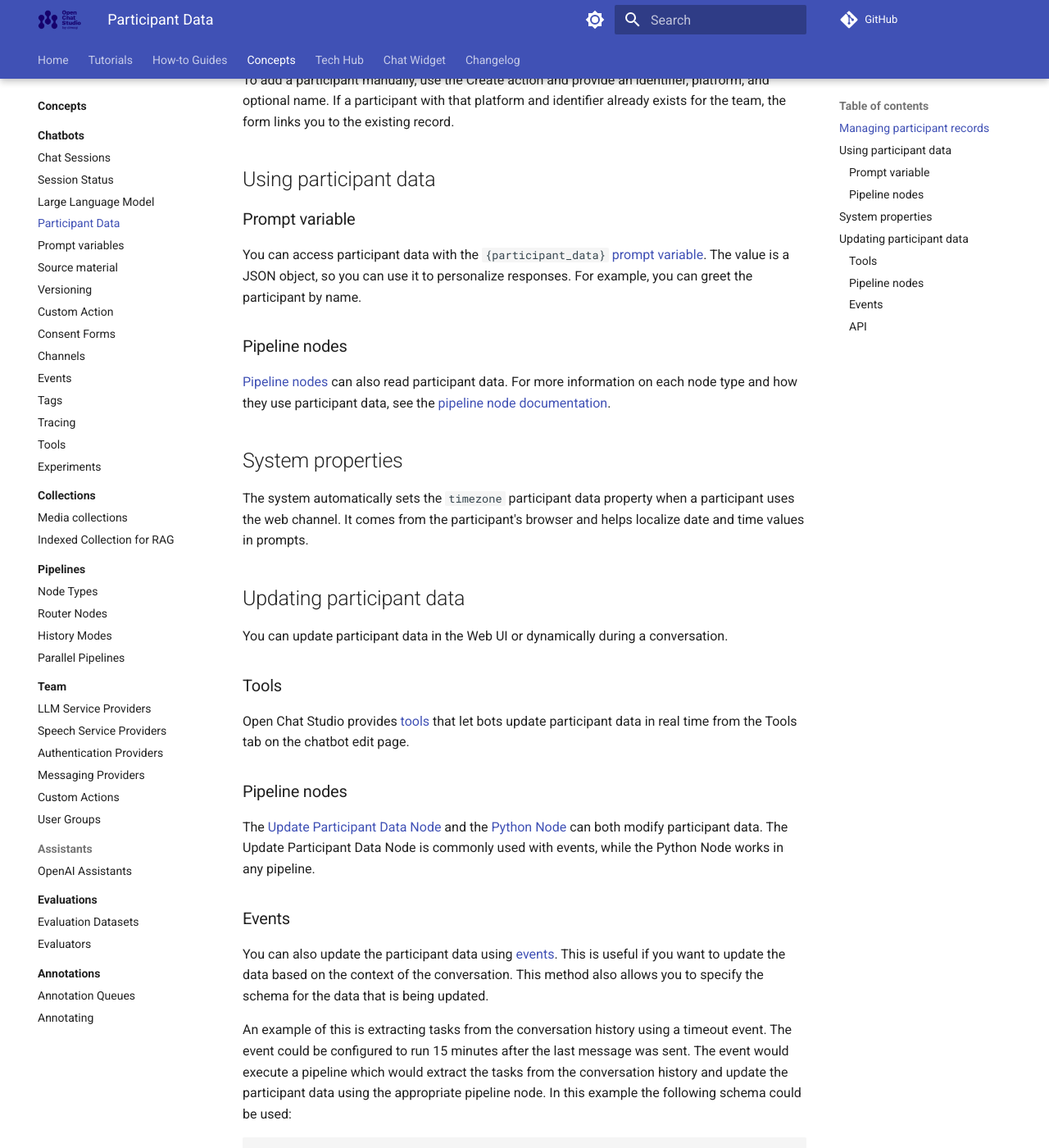
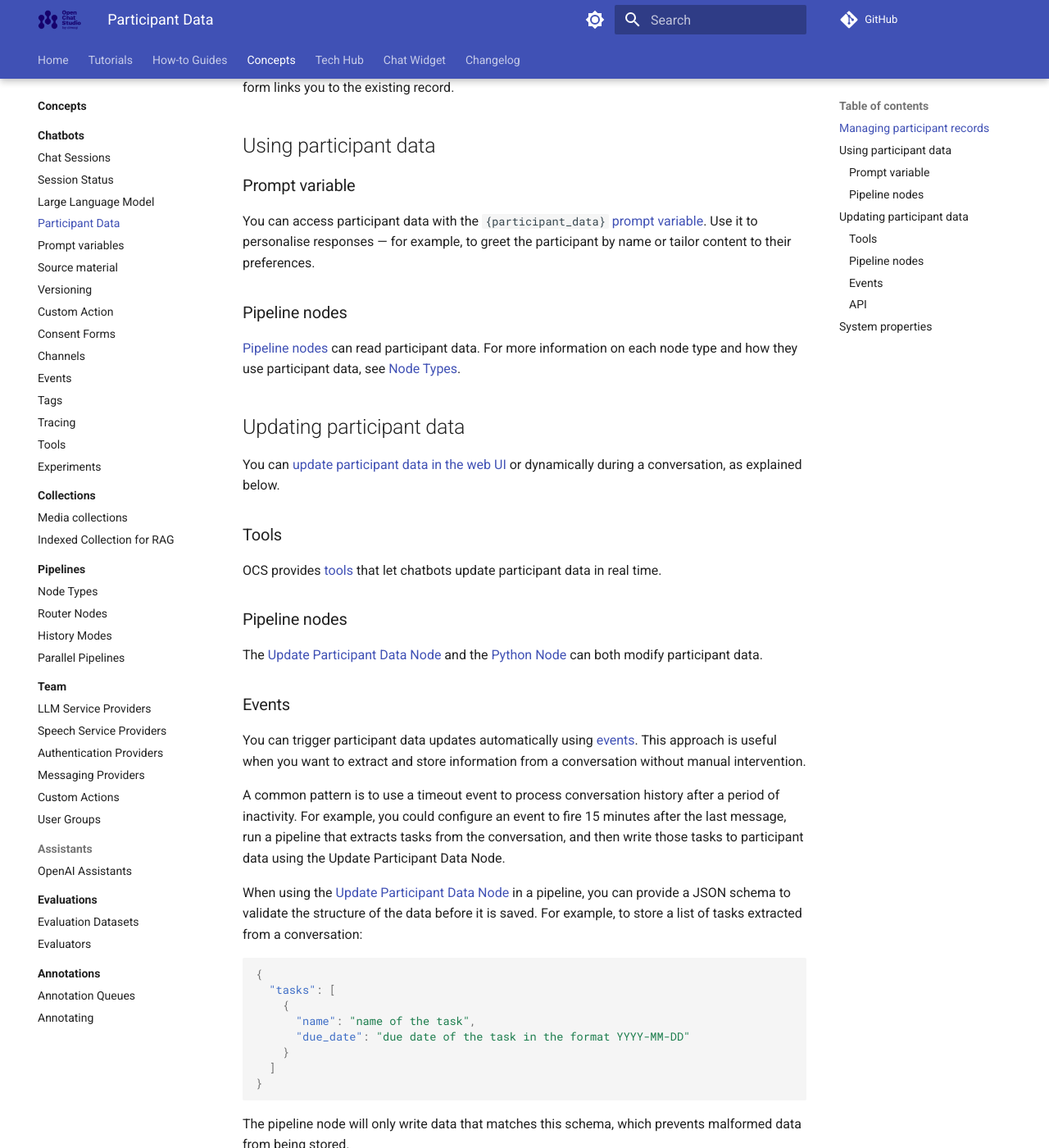
Before and after one commit to dimagi/open-chat-studio-docs, an MkDocs documentation site: the page built from docs/concepts/participant_data.md, in a window 1280 px wide and 1400 px high, scrolled down 554 px. Shown: the whole window at 82% size. Built offline with MkDocs 1.6.1 and Material for MkDocs 9.7.7, drawn with Linux system fonts in a browser that asks for light colours; a script that is not in the unit is left out; comment, search, counter and statistics services are not loaded; some of the changed text lies outside the part shown.

Commit message:
Review rewording

````diff
--- a/docs/concepts/participant_data.md
+++ b/docs/concepts/participant_data.md
@@ -1,10 +1,8 @@
 # Participant Data
 
-Participant data is the information collected from participants during their interactions with the system.
+Participant data is custom information you store against a participant to personalise their experience. You can use it to remember preferences, track progress, or pass context into your chatbot's prompts.
 
-Participant data is scoped to the participant's channel platform and channel identifier, with separate data stored for each chatbot. That means the same person can have different data on different channels or in different chatbots.
-
-This separation keeps each chatbot's data isolated. OCS does not automatically merge participant records across different channels.
+Each participant record is tied to a specific channel (such as WhatsApp or the web) and a specific chatbot. The same person using two different channels, or two different chatbots, will have separate participant records for each. OCS does not automatically merge these records.
 
 ## Managing participant records
 
@@ -18,38 +16,31 @@
 
 ### Prompt variable
 
-You can access participant data with the `{participant_data}` [prompt variable](prompt_variables.md). The value is a JSON object, so you can use it to personalize responses. For example, you can greet the participant by name.
+You can access participant data with the `{participant_data}` [prompt variable](prompt_variables.md). Use it to personalise responses — for example, to greet the participant by name or tailor content to their preferences.
 
 ### Pipeline nodes
 
-[Pipeline nodes](../concepts/pipelines/index.md#node-types-for-complex-pipelines) can also read participant data.
-For more information on each node type and how they use participant data, see the [pipeline node documentation](pipelines/nodes.md).
-
-## System properties
-
-The system automatically sets the `timezone` participant data property when a participant uses the web channel. It comes from the participant's browser and helps localize date and time values in prompts.
+[Pipeline nodes](pipelines/index.md#node-types-for-complex-pipelines) can read participant data. For more information on each node type and how they use participant data, see [Node Types](pipelines/nodes.md).
 
 ## Updating participant data
 
-You can update participant data in the Web UI or dynamically during a conversation.
+You can [update participant data in the web UI](#managing-participant-records) or dynamically during a conversation, as explained below.
 
 ### Tools
 
-Open Chat Studio provides [tools](../tech-hub/tools.md#update-participant-data) that let bots update participant data in real time from the Tools tab on the chatbot edit page.
+OCS provides [tools](../tech-hub/tools.md#update-participant-data) that let chatbots update participant data in real time.
 
 ### Pipeline nodes
 
-The [Update Participant Data Node](../concepts/pipelines/nodes.md#update-participant-data-node) and the [Python Node](../concepts/pipelines/nodes.md#python-node) can both modify participant data. The Update Participant Data Node is commonly used with events, while the Python Node works in any pipeline.
+The [Update Participant Data Node](pipelines/nodes.md#update-participant-data-node) and the [Python Node](pipelines/nodes.md#python-node) can both modify participant data.
 
 ### Events
 
-You can also update the participant data using [events](events.md). This is useful if you want to update the data based on the
-context of the conversation. This method also allows you to specify the schema for the data that is being updated.
+You can trigger participant data updates automatically using [events](events.md). This approach is useful when you want to extract and store information from a conversation without manual intervention.
 
-An example of this is extracting tasks from the conversation history using a timeout event. The event could be
-configured to run 15 minutes after the last message was sent. The event would execute a pipeline which would extract the
-tasks from the conversation history and update the participant data using the appropriate pipeline node. In this example
-the following schema could be used:
+A common pattern is to use a timeout event to process conversation history after a period of inactivity. For example, you could configure an event to fire 15 minutes after the last message, run a pipeline that extracts tasks from the conversation, and then write those tasks to participant data using the Update Participant Data Node.
+
+When using the [Update Participant Data Node](pipelines/nodes.md#update-participant-data-node) in a pipeline, you can provide a JSON schema to validate the structure of the data before it is saved. For example, to store a list of tasks extracted from a conversation:
 
 ```json
 {
@@ -62,8 +53,13 @@
 }
 ```
 
+The pipeline node will only write data that matches this schema, which prevents malformed data from being stored.
+
+
 ### API
 
 For API details, including request and response formats, see [Participant Data API](../tech-hub/participant_data.md).
 
-For the full API schema, you can also refer to the generated [API docs](../api/index.md).
+## System properties
+
+The system automatically sets the `timezone` participant data property when a participant uses the web channel. It comes from the participant's browser and helps localize date and time values in prompts.
````
